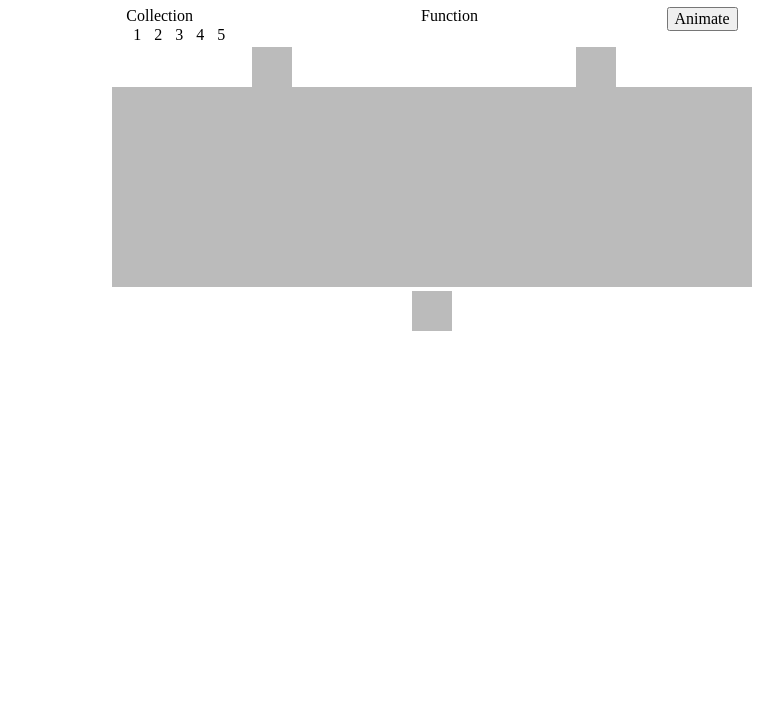
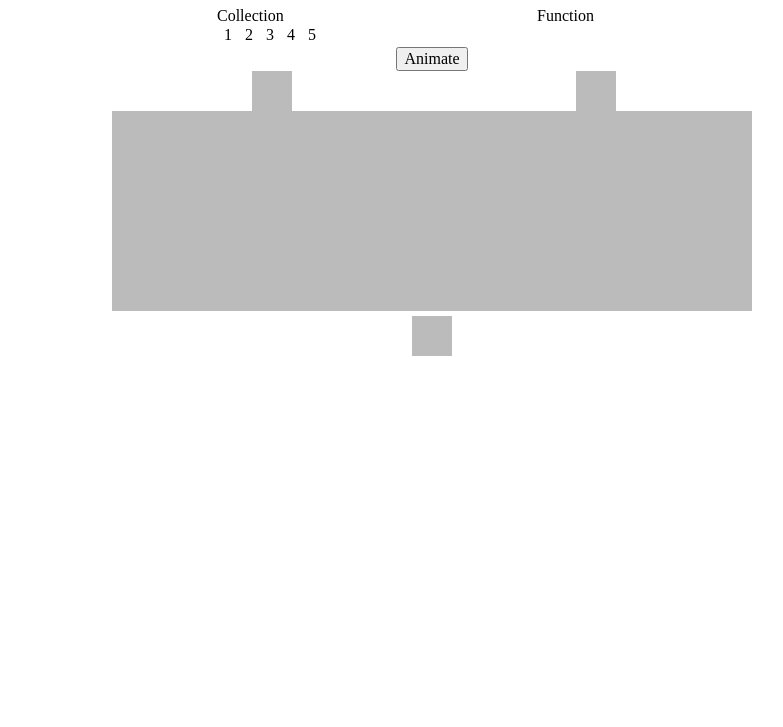
Before and after one commit to lambdabricks/animating-hofs, a plain HTML site: page index.html in a window 1280 px wide. Shown: the part 73-800 px from the top of the page, without its empty margins (208-991 px from the left). Drawn offline with nearby package versions, Linux system fonts and the light colour scheme.

Commit message:
Reorder form elements with button in a second line

```diff
--- a/app.js
+++ b/app.js
@@ -5,17 +5,17 @@ animateButton.onclick = function(event) {
 
   timeline.to(
     "#input-collection",
-    1.5,
+    1.2,
     {
-      y: 30,
+      y: 59,
       scale: 0.7
     }
   );
   timeline.to(
     "#input-collection",
-    1.5,
+    1.2,
     {
-      y: 60,
+      y: 100,
       scale: 1
     }
   );
--- a/index.html
+++ b/index.html
@@ -21,6 +21,7 @@
 
       <div class="controls-container">
 
+        <div class="inputs-container">
           <div class="collection-wrapper">
             <label class="input-collection-label" for="input-collection">
               Collection
@@ -41,6 +42,7 @@
             </label>
 
             <div class="input-function">
+            </div>
           </div>
         </div>
 
--- a/styles.css
+++ b/styles.css
@@ -7,12 +7,20 @@ div {
 /* Layout */
 .container {
   margin: 0 auto;
-  width: 800px;
+  width: 640px;
 }
 
-.controls-container {
+.inputs-container {
   display: flex;
   justify-content: space-around;
+}
+
+.collection-wrapper {
+  flex: 0 0 110px;
+}
+
+.function-wrapper {
+  flex: 0 0 110px;
 }
 
 .input-collection-element {
@@ -28,13 +36,12 @@ div {
   border-right: 1px solid rgba(0, 0, 0, 0);
 }
 
+.start-button-wrapper {
+  text-align: center;
+}
+
 
 /* Main brick */
-.animation {
-  width: 80%;
-  margin: 0 auto;
-}
-
 .mainbrick-color {
   background-color: #bbb;
 }
```
Lines whose indentation alone changed are shown as unchanged.
